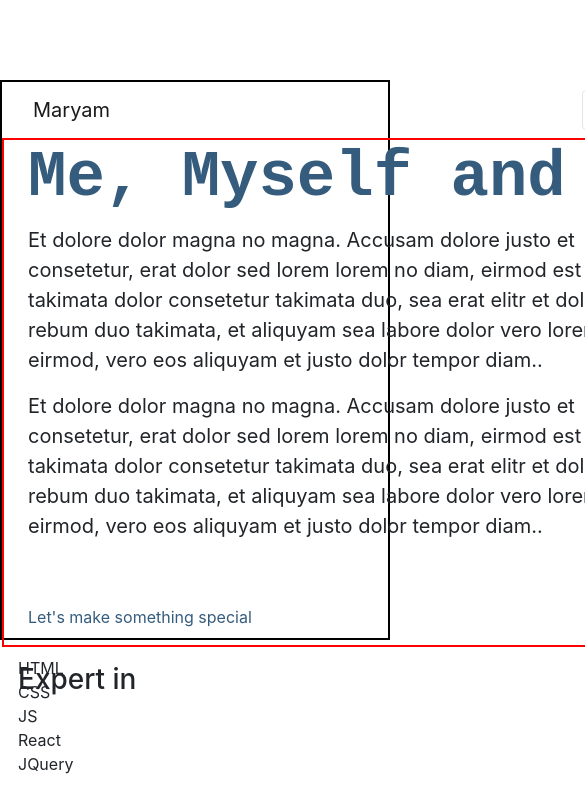
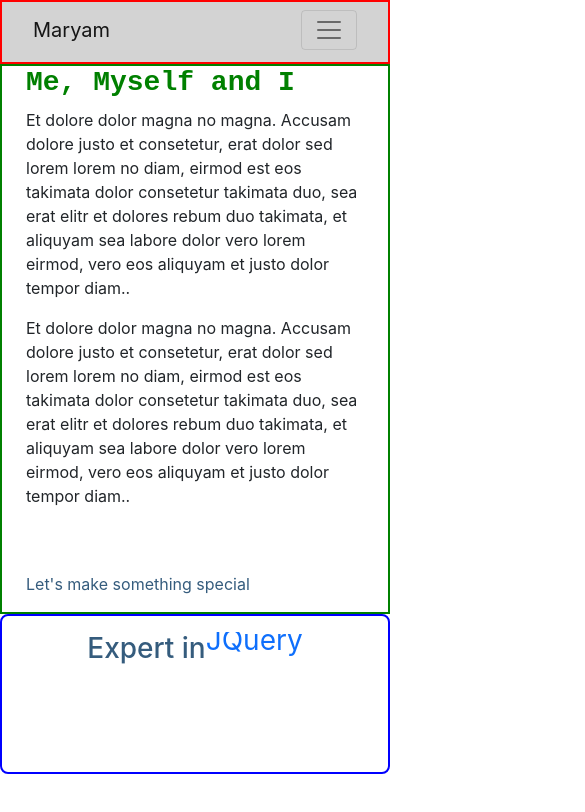
Before and after one commit to mareyam/maryam-naveed-cv-quiz1, a plain HTML site: page index.html in a window 390 px wide. Shown: the top 812 px of the page, 585 px wide, since content can reach past the window. Drawn offline with nearby package versions, Linux system fonts and the light colour scheme.

Commit message:
Update index.css

```diff
--- a/index.css
+++ b/index.css
@@ -1,13 +1,15 @@
+/* center div  */
 .container-fluid {
   height: 35rem;
-  border: 2px solid black;
-  margin-top: 5rem;
-  display: flex;
+  display: block;
 }
-.aboutMe {
-  border: 2px solid red;
-  width: 55%;
+.nav-item {
+  display: block;
 }
+h1:hover {
+  animation: animation1 1s;
+}
+
 .aboutMe h1 {
   color: #355c7d;
   font-family: "Fira Code", monospace;
@@ -26,25 +28,32 @@
   color: #355c7d;
   text-decoration: none;
 }
-h1:hover {
-  animation: animation1 1s;
+
+.wrapper {
+  justify-content: center;
+  text-align: center;
+  background-color: #ffffff;
+  height: 10rem;
+  display: flex;
+  border-radius: 8px;
+  /* box-shadow: 0 20px 25px rgba(0, 0, 0, 0.2); */
 }
-.skillsAndAnimation {
-  display: flex;
-  background-color: rgb(84, 82, 111);
-  color: black;
-  height: 5rem;
-  width: 100%;
-  border: 2px solid red;
-}
-.animation h3,
-.skills span {
+.wrapper h3 {
+  color: #355c7d;
   font-size: 3rem;
 }
 
-span {
+.words span {
   animation: animation2 10s infinite;
   display: block;
+  height: 100%;
+  color: #0e6ffc;
+  animation: spin_words 6s infinite;
+}
+
+.words {
+  overflow: hidden;
+  font-size: 3rem;
 }
 
 @keyframes animation2 {
@@ -89,13 +98,102 @@ span {
   }
 }
 
-/* }
-h1 {
-  padding-top: 2rem;
+@keyframes spin_words {
+  10% {
+    transform: translateY(-112%);
+  }
+  25% {
+    transform: translateY(-100%);
+  }
+  35% {
+    transform: translateY(-212%);
+  }
+  50% {
+    transform: translateY(-200%);
+  }
+  60% {
+    transform: translateY(-312%);
+  }
+  75% {
+    transform: translateY(-300%);
+  }
+  85% {
+    transform: translateY(-412%);
+  }
+  100% {
+    transform: translateY(-400%);
+  }
+}
+.div1 {
+  border: 2px solid red;
+  display: block;
+}
+#sidenavbar {
+  border: 2px solid red;
+  height: 38rem;
+  background-color: rgb(177, 157, 157);
+}
+.aboutMe {
+  border: 2px solid green;
+}
+.wrapper {
+  border: 2px solid blue;
+}
+/*
 
+
+
+
+
+
+
+
+
+
+
+
+
+
+
+
+
+
+
+
+
+
+
+
+
+
+
+
+ */
+@media (max-width: 425px) {
+  #sidenavbar {
+    height: 4rem;
+    position: fixed;
+    overflow: hidden;
+    top: 0;
+    background-color: lightgray;
+    margin-bottom: 2rem;
+    z-index: 9999;
+  }
+  .aboutMe p {
+    font-size: 1rem;
+  }
+  .aboutMe h1 {
+    color: green;
+    font-size: 1.75rem;
+  }
+  .aboutMe {
+    overflow: hidden;
+    margin-top: 4rem;
+  }
+  .wrapper h3 {
+    font-size: 1.75rem;
+  }
+  .words {
+    font-size: 1.75rem;
+  }
 }
-
-@keyframes animate {
-  25% {
-  }
-} */
```
